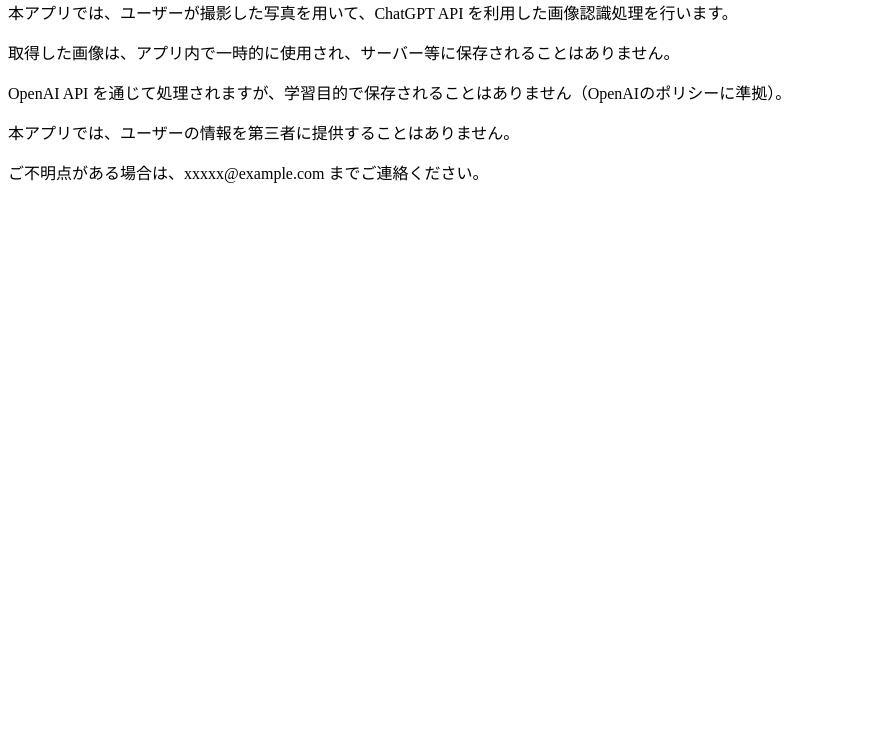
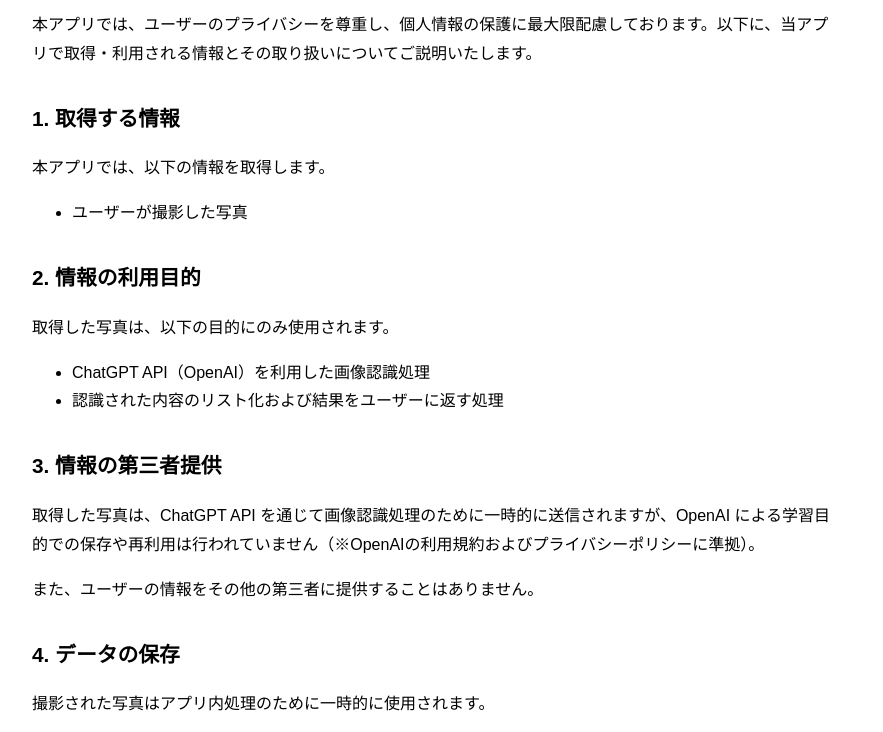
Before and after one commit to japan-aitechteam/privacy-policy, a plain HTML site: page index.html in a window 1280 px wide. Shown: the part 89-821 px from the top of the page, without its empty margins (0-883 px from the left). Before the commit the page ends 800 px from the top, so only its background shows below. Drawn offline with Linux system fonts and the light colour scheme.

Commit message:
Update index.html

```diff
--- a/index.html
+++ b/index.html
@@ -4,13 +4,50 @@
   <meta charset="UTF-8">
   <meta name="viewport" content="width=device-width, initial-scale=1">
   <title>プライバシーポリシー</title>
+  <style>
+    body {
+      font-family: sans-serif;
+      line-height: 1.8;
+      margin: 2em;
+      max-width: 800px;
+    }
+    h1 {
+      font-size: 1.8em;
+      margin-bottom: 0.5em;
+    }
+    h2 {
+      font-size: 1.3em;
+      margin-top: 1.5em;
+    }
+  </style>
 </head>
 <body>
   <h1>プライバシーポリシー</h1>
-  <p>本アプリでは、ユーザーが撮影した写真を用いて、ChatGPT API を利用した画像認識処理を行います。</p>
-  <p>取得した画像は、アプリ内で一時的に使用され、サーバー等に保存されることはありません。</p>
-  <p>OpenAI API を通じて処理されますが、学習目的で保存されることはありません（OpenAIのポリシーに準拠）。</p>
-  <p>本アプリでは、ユーザーの情報を第三者に提供することはありません。</p>
-  <p>ご不明点がある場合は、xxxxx@example.com までご連絡ください。</p>
+  <p>本アプリでは、ユーザーのプライバシーを尊重し、個人情報の保護に最大限配慮しております。以下に、当アプリで取得・利用される情報とその取り扱いについてご説明いたします。</p>
+
+  <h2>1. 取得する情報</h2>
+  <p>本アプリでは、以下の情報を取得します。</p>
+  <ul>
+    <li>ユーザーが撮影した写真</li>
+  </ul>
+
+  <h2>2. 情報の利用目的</h2>
+  <p>取得した写真は、以下の目的にのみ使用されます。</p>
+  <ul>
+    <li>ChatGPT API（OpenAI）を利用した画像認識処理</li>
+    <li>認識された内容のリスト化および結果をユーザーに返す処理</li>
+  </ul>
+
+  <h2>3. 情報の第三者提供</h2>
+  <p>取得した写真は、ChatGPT API を通じて画像認識処理のために一時的に送信されますが、OpenAI による学習目的での保存や再利用は行われていません（※OpenAIの利用規約およびプライバシーポリシーに準拠）。</p>
+  <p>また、ユーザーの情報をその他の第三者に提供することはありません。</p>
+
+  <h2>4. データの保存</h2>
+  <p>撮影された写真はアプリ内処理のために一時的に使用されます。</p>
+  <p>画像データや認識結果は、当アプリによってサーバー上に保存されることはなく、ユーザーのスマートフォン上で完結します。</p>
+
+  <h2>5. お問い合わせ</h2>
+  <p>本プライバシーポリシーに関するご質問やご不明点がある場合は、以下の連絡先までお問い合わせください。</p>
+  <p>連絡先：xxxxx@example.com（※仮。差し替えてください）</p>
 </body>
 </html>
```
